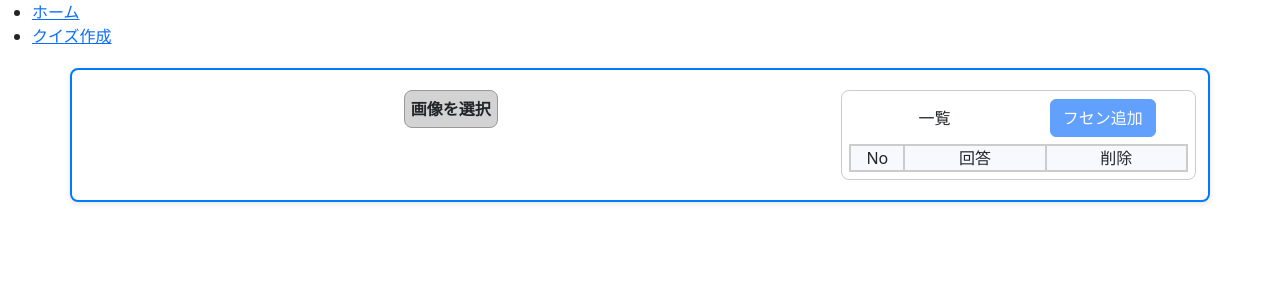
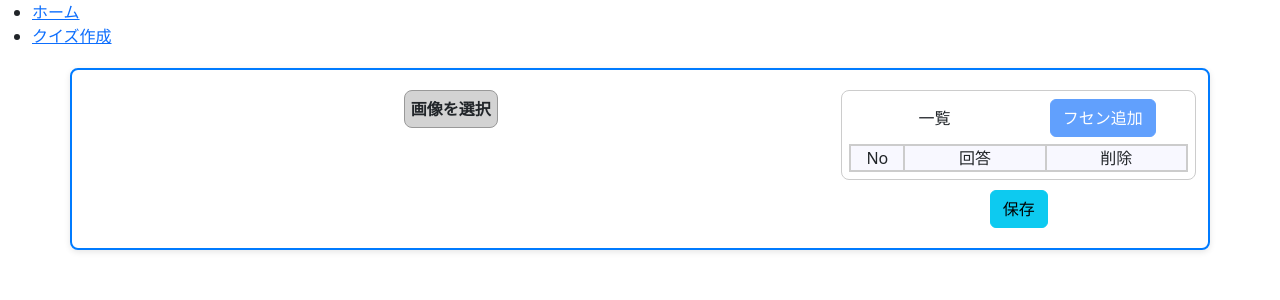
Before and after one commit to takoyakibot/chin2, a React (Create React App) app: page /create-quiz in a window 1280 px wide. Shown: the top 300 px of the page. Built offline with nearby package versions, Linux system fonts and the light colour scheme.

Commit message:
セーブ機能追加

```diff
--- a/src/CreateQuiz.js
+++ b/src/CreateQuiz.js
@@ -80,6 +80,16 @@ const handleQuizAnswerChange = (event, index) => {
     sessionStorage.setItem('quizInfo', JSON.stringify(updatedQuizInfo));
   };
 
+  const handleSave = () => {
+    // selectedImageをローカルストレージに保存
+    localStorage.setItem('selectedImage', selectedImage);
+
+    // quizInfoをローカルストレージに保存
+    localStorage.setItem('quizInfo', JSON.stringify(quizInfo));
+
+    alert('保存しました！');
+  };
+
   return (
     <div className="container">
       <div className="row">
@@ -151,6 +161,11 @@ const handleQuizAnswerChange = (event, index) => {
               ))}
             </div>
           </div>
+          <div className="col-12">
+              <button onClick={handleSave} className="btn btn-info">
+                保存
+              </button>
+          </div>
         </div>
       </div>
     </div>
--- a/src/style.css
+++ b/src/style.css
@@ -65,6 +65,7 @@ h1 {
   border: 1px solid #ccc;
   border-radius: 8px;
   padding: 8px 20px;
+  margin-bottom: 10px;
 }
 
 .quiz-header .col {
```
Lines whose indentation alone changed are shown as unchanged.
